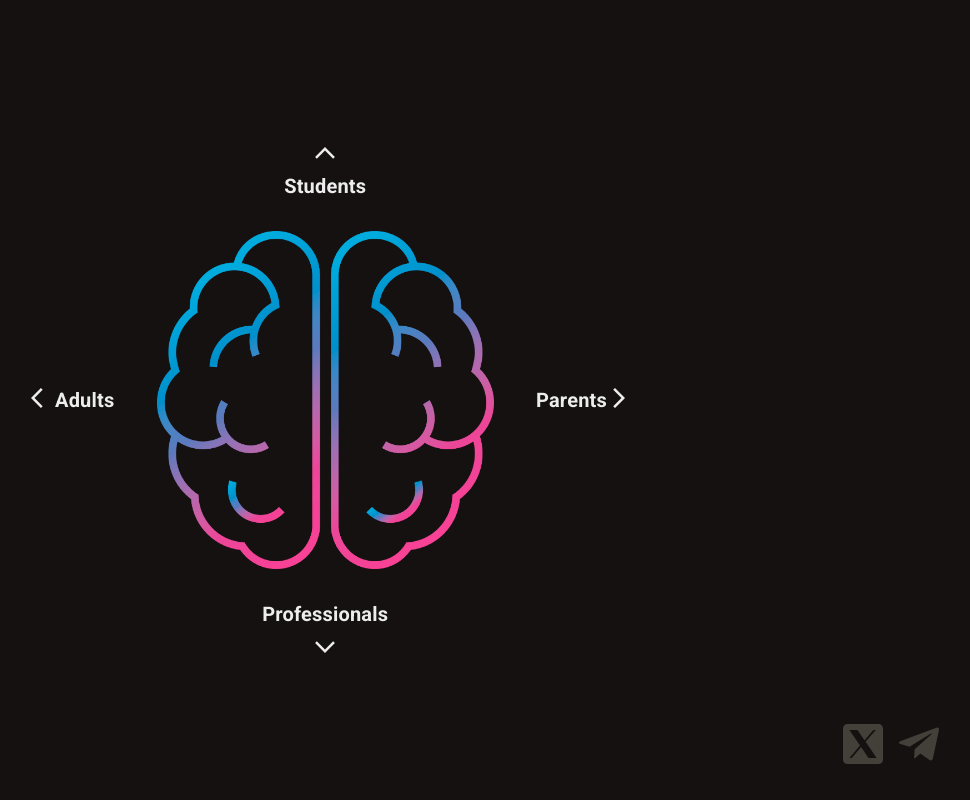
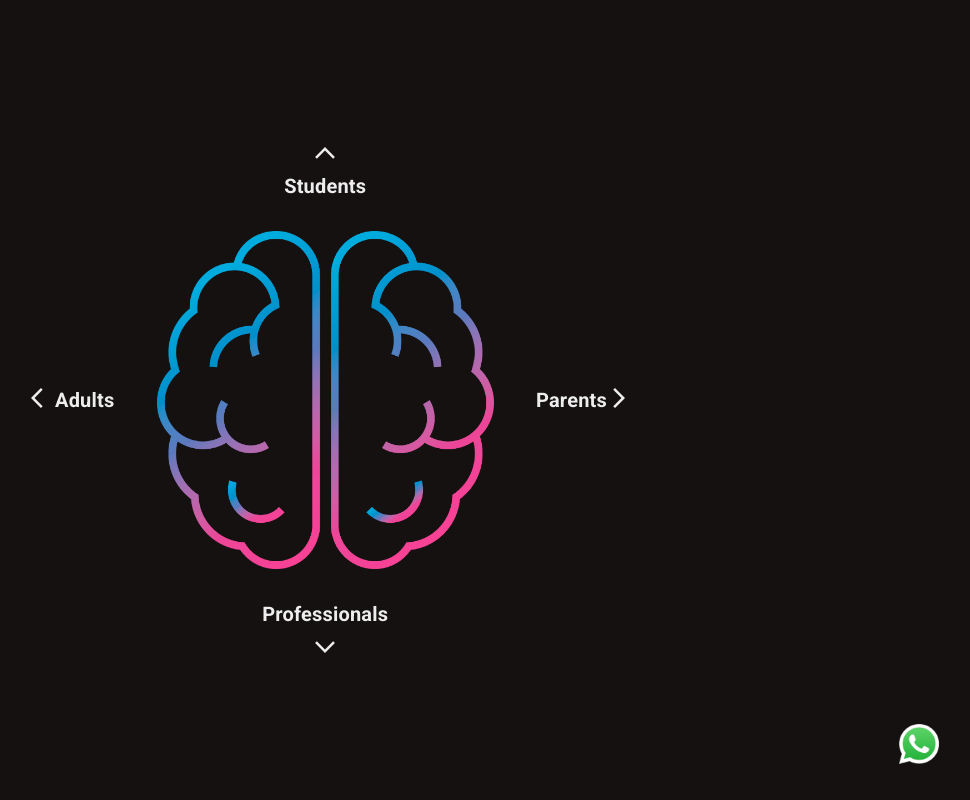
Before and after one commit to abdulhaseeb13mar/psychology, a React (Create React App) app: page / in a window 1280 px wide. Shown: the whole page, without its empty margins (309-1279 px from the left). Built offline with nearby package versions, Linux system fonts and the light colour scheme; a web font is replaced by a local one.

Commit message:
feat: update whatsapp link

```diff
--- a/src/components/socials.tsx
+++ b/src/components/socials.tsx
@@ -1,5 +1,4 @@
-import xIcon from "../assets/x.svg";
-import teleIcon from "../assets/telegram.svg";
+import whatsapp from "../assets/images/whatsapp.png";
 
 const Socials = () => {
   return (
@@ -12,14 +11,14 @@ const Socials = () => {
       }}
     >
       <a
-        href={"https://x.com/satushybase"}
+        href={"https://wa.me/923343606193"}
         target="blank"
         className="cursor-pointer"
       >
         <img
-          src={xIcon}
+          src={whatsapp}
           className="peach-on-hover"
-          alt="xIcon"
+          alt="whatsapp"
           style={{
             width: "8vw",
             maxWidth: "2.5rem",
@@ -27,7 +26,7 @@ const Socials = () => {
           }}
         />
       </a>
-      <a
+      {/* <a
         href={"https://t.me/satushyrunes"}
         target="blank"
         className="cursor-pointer"
@@ -43,7 +42,7 @@ const Socials = () => {
             cursor: "pointer",
           }}
         />
-      </a>
+      </a> */}
     </div>
   );
 };
```
Also changed, not shown: src/assets/images/whatsapp.png (added).
